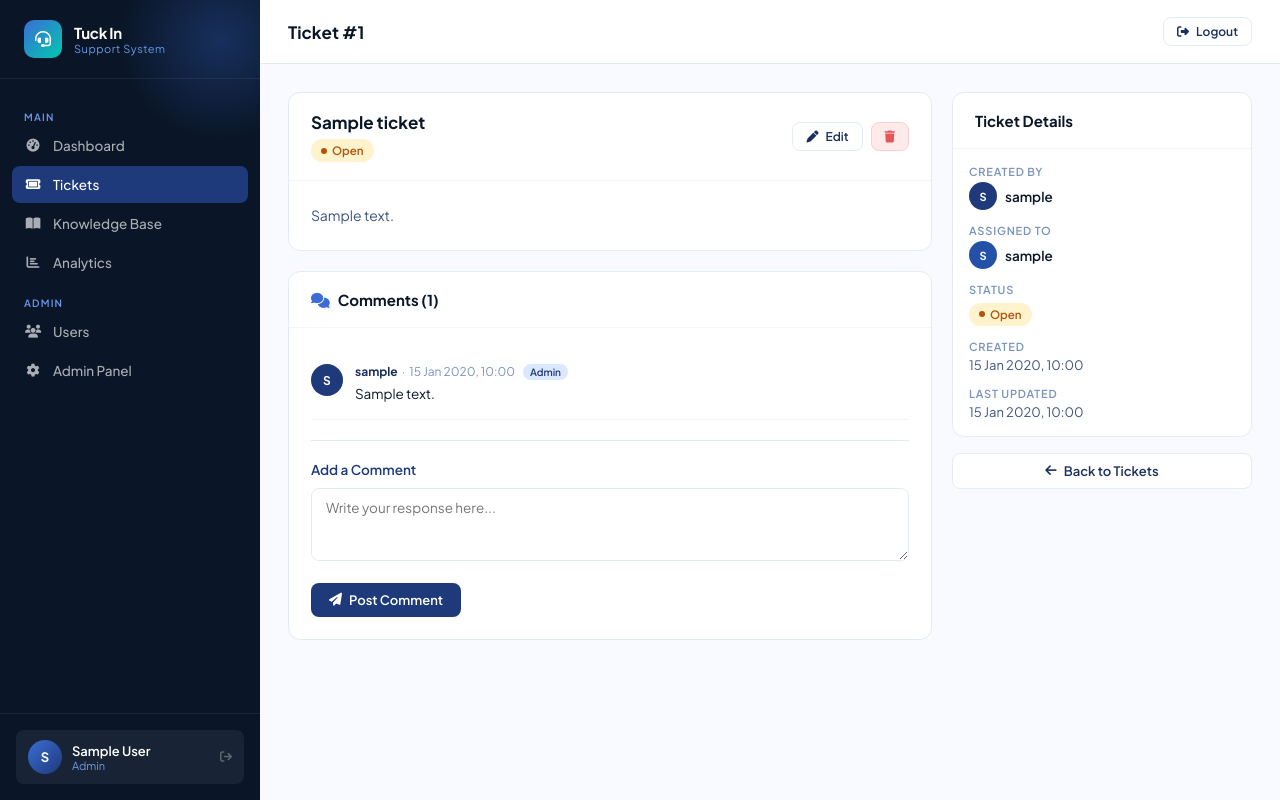
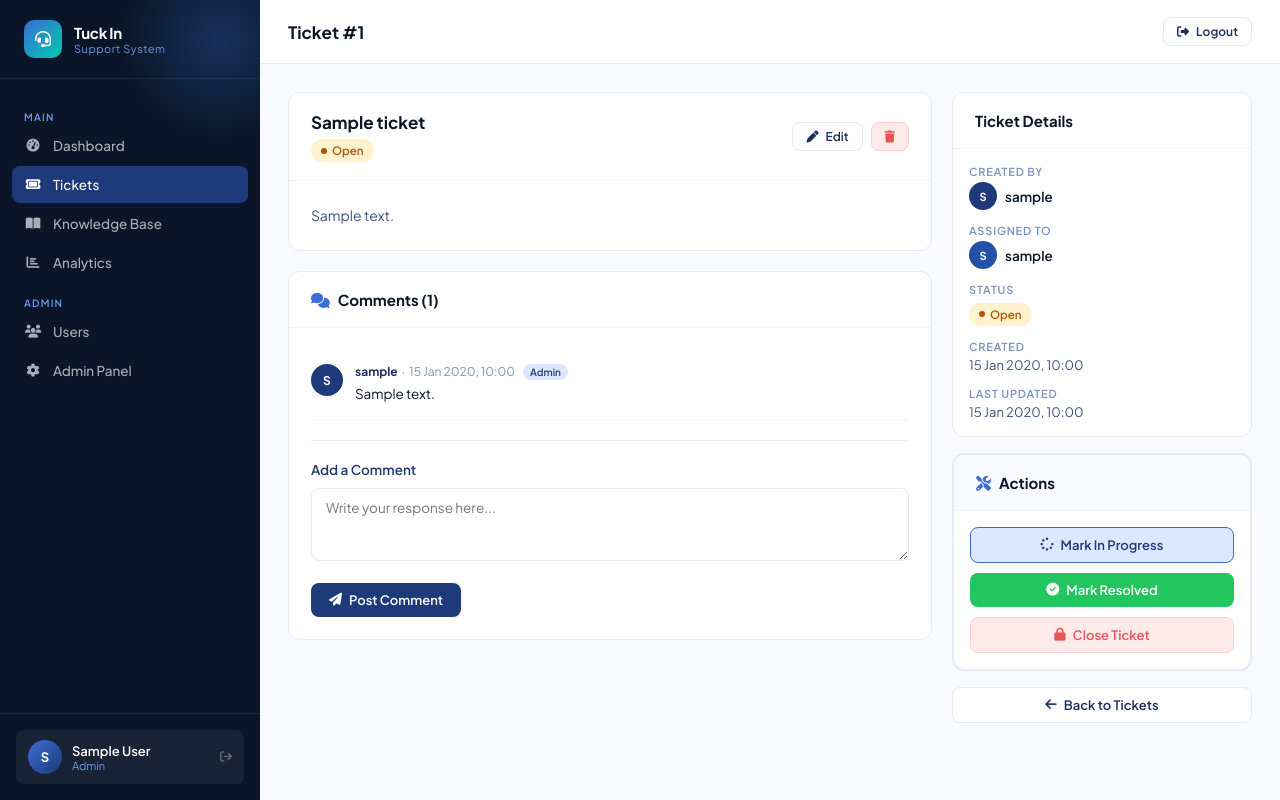
Before and after one commit to adarshazad/Tuck-In-, a Django app: page /tickets/1/ in a window 1280 px wide. Run offline with Django 4.2, Linux system fonts and the light colour scheme; a user stored in the database is signed in; tables that the repository leaves empty hold one stand-in row (values such as "Sample post").

Commit message:
Add ticket close/resolve buttons, show closed tickets to users, add agent2 and agent3 accounts

```diff
--- a/templates/tickets/ticket_detail.html
+++ b/templates/tickets/ticket_detail.html
@@ -111,6 +111,43 @@
       </div>
     </div>
 
+    {% if request.user.role in 'admin,agent' %}
+    <div class="card" style="border:2px solid #e4ebf7;">
+      <div class="card-header" style="background:#f8faff;">
+        <span class="card-title"><i class="fas fa-tools" style="color:#3b6dd4;margin-right:8px;"></i>Actions</span>
+      </div>
+      <div class="card-body" style="display:flex;flex-direction:column;gap:10px;padding:16px;">
+        {% if ticket.status != 'in_progress' %}
+        <a href="{% url 'tickets:update' ticket.pk %}" onclick="this.href=''; fetch('{% url 'tickets:update' ticket.pk %}', {method:'GET'}); this.closest('form') || document.createElement('form');"
+           class="btn btn-outline" style="justify-content:center;background:#dce8ff;border-color:#3b6dd4;color:#1e3a7a;">
+          <i class="fas fa-spinner"></i> Mark In Progress
+        </a>
+        {% endif %}
+        {% if ticket.status != 'resolved' %}
+        <form method="post" action="{% url 'tickets:resolve' ticket.pk %}">
+          {% csrf_token %}
+          <button type="submit" class="btn btn-primary" style="width:100%;justify-content:center;background:#22c55e;border:none;">
+            <i class="fas fa-check-circle"></i> Mark Resolved
+          </button>
+        </form>
+        {% endif %}
+        {% if ticket.status != 'closed' %}
+        <form method="post" action="{% url 'tickets:close' ticket.pk %}">
+          {% csrf_token %}
+          <button type="submit" class="btn btn-danger" style="width:100%;justify-content:center;"
+            onclick="return confirm('Close this ticket permanently?')">
+            <i class="fas fa-lock"></i> Close Ticket
+          </button>
+        </form>
+        {% else %}
+        <span style="text-align:center;font-size:13px;color:#7a93be;padding:8px 0;">
+          <i class="fas fa-lock"></i> Ticket is closed
+        </span>
+        {% endif %}
+      </div>
+    </div>
+    {% endif %}
+
     <a href="{% url 'tickets:list' %}" class="btn btn-outline" style="justify-content:center;">
       <i class="fas fa-arrow-left"></i> Back to Tickets
     </a>
--- a/tickets/urls.py
+++ b/tickets/urls.py
@@ -9,4 +9,6 @@ urlpatterns = [
     path('<int:pk>/', views.ticket_detail, name='detail'),
     path('<int:pk>/update/', views.ticket_update, name='update'),
     path('<int:pk>/delete/', views.ticket_delete, name='delete'),
+    path('<int:pk>/close/', views.ticket_close, name='close'),
+    path('<int:pk>/resolve/', views.ticket_resolve, name='resolve'),
 ]
--- a/tickets/views.py
+++ b/tickets/views.py
@@ -72,3 +72,27 @@ def ticket_delete(request, pk):
         ticket.delete()
         messages.success(request, 'Ticket deleted.')
     return redirect('tickets:list')
+
+@login_required
+def ticket_close(request, pk):
+    """Quickly close a ticket — admin/agent only."""
+    ticket = get_object_or_404(Ticket, pk=pk)
+    if request.user.role not in ['admin', 'agent']:
+        messages.error(request, 'Permission denied.')
+        return redirect('tickets:detail', pk=pk)
+    ticket.status = 'closed'
+    ticket.save()
+    messages.success(request, f'Ticket #{ticket.id} has been closed.')
+    return redirect('tickets:detail', pk=pk)
+
+@login_required
+def ticket_resolve(request, pk):
+    """Mark ticket as resolved — admin/agent only."""
+    ticket = get_object_or_404(Ticket, pk=pk)
+    if request.user.role not in ['admin', 'agent']:
+        messages.error(request, 'Permission denied.')
+        return redirect('tickets:detail', pk=pk)
+    ticket.status = 'resolved'
+    ticket.save()
+    messages.success(request, f'Ticket #{ticket.id} marked as resolved.')
+    return redirect('tickets:detail', pk=pk)
```
Also changed, not shown: accounts/views.py (+19 -14 lines), templates/dashboard.html (+18 -5 lines).
